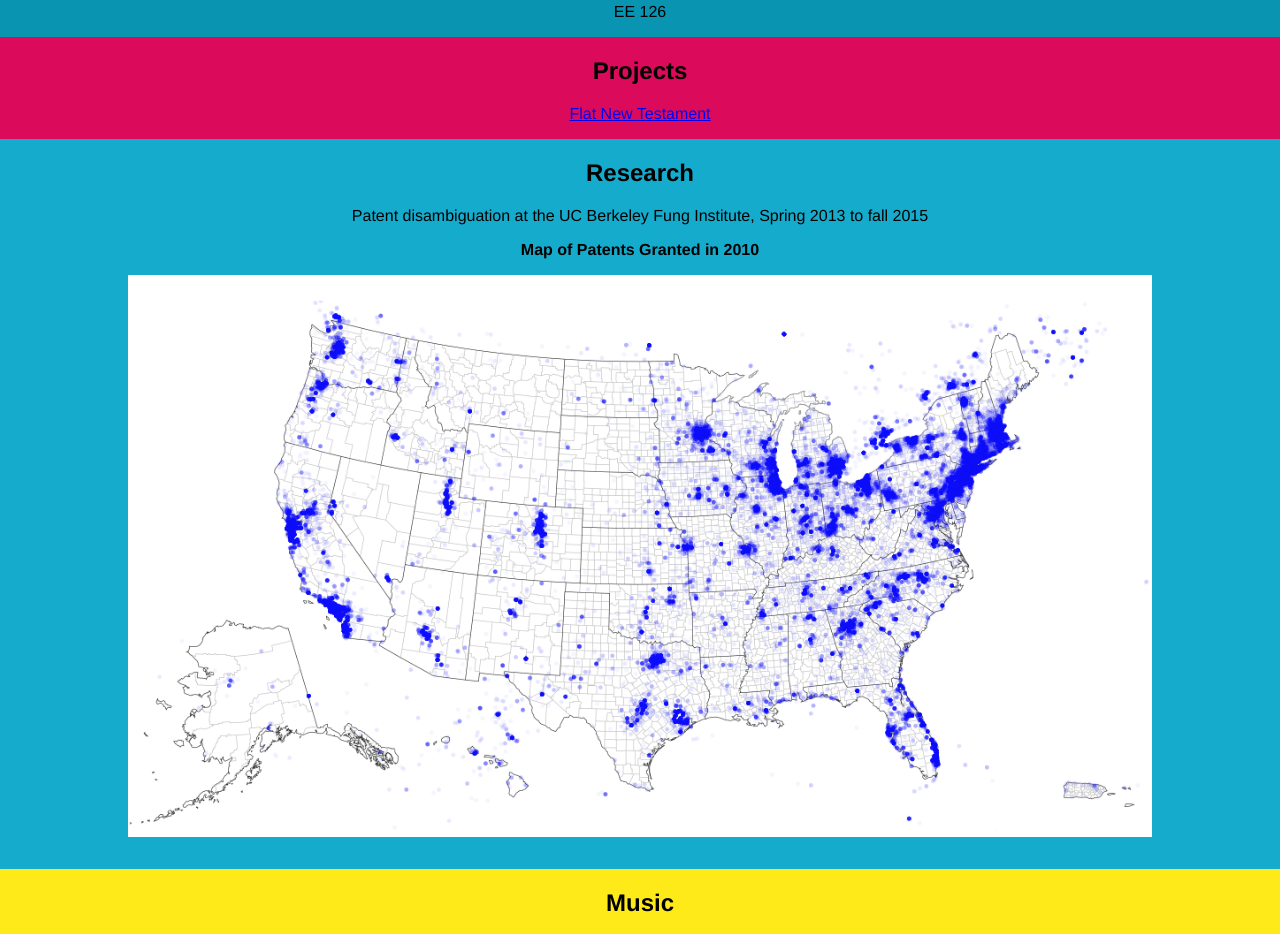
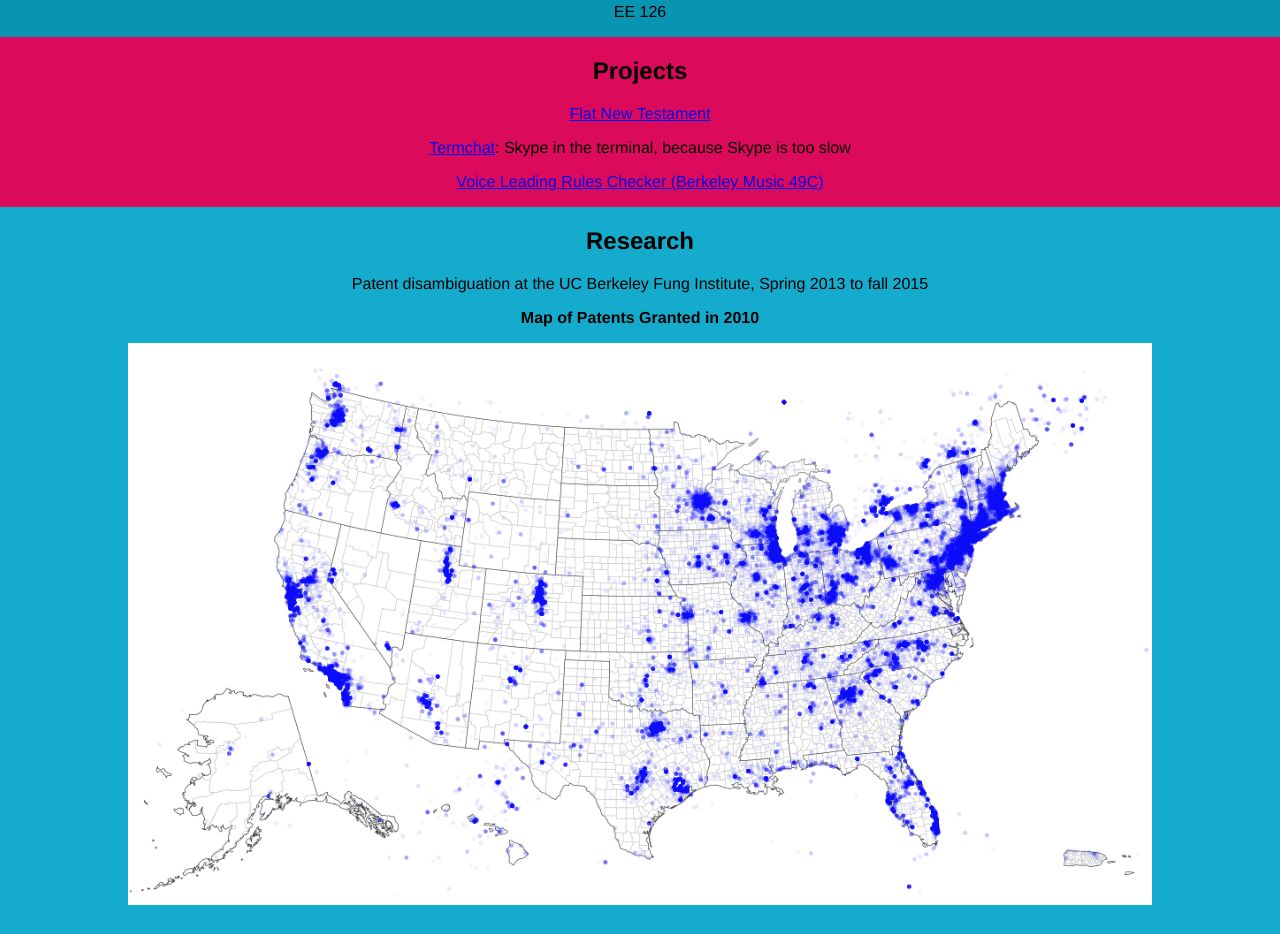
Before and after one commit to billyeh/billyeh.github.io, a plain HTML site: page index.html in a window 1280 px wide. Shown: the part 1578-2512 px from the top of the page. Drawn offline with Linux system fonts and the light colour scheme.

Commit message:
add links

```diff
--- a/index.html
+++ b/index.html
@@ -93,6 +93,8 @@
   <div id="projects">
     <h2>Projects</h2>
     <p><a href="flatbible.html">Flat New Testament</a></p>
+    <p><a href="https://github.com/billyeh/termchat">Termchat</a>: Skype in the terminal, because Skype is too slow</p>
+    <p><a href="https://github.com/billyeh/harmony-checker">Voice Leading Rules Checker (Berkeley Music 49C)</a></p>
   </div>
   <div id="research">
     <h2>Research</h2>
```
